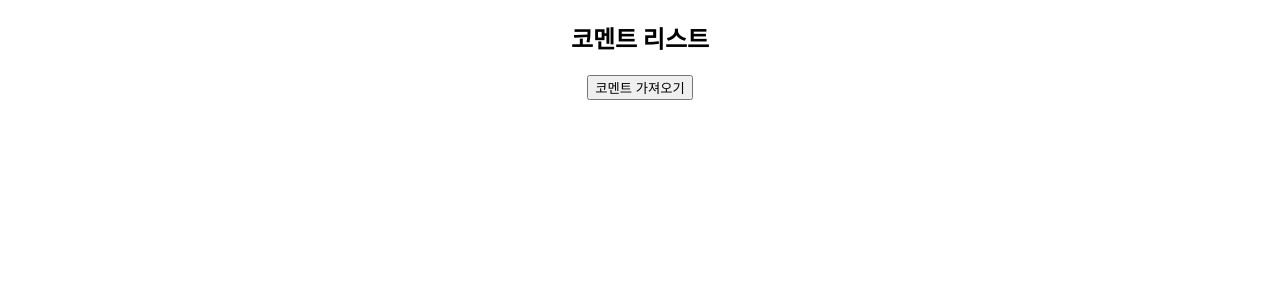
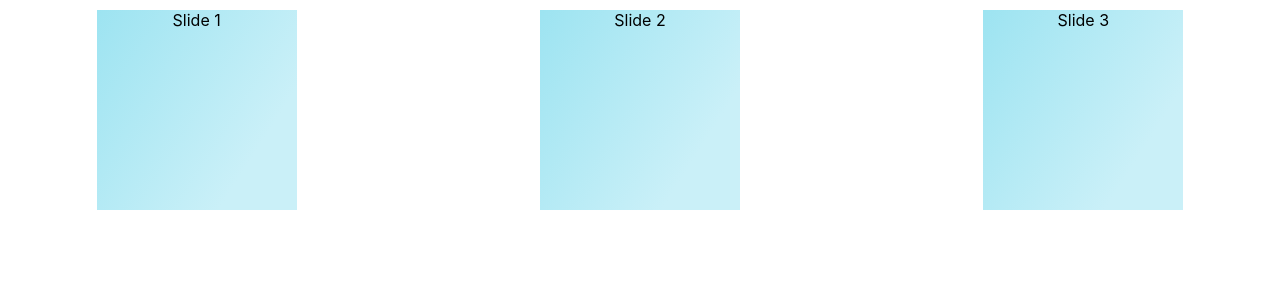
Before and after one commit to hyeseon-park/study-redux, a React (Create React App) app: page / in a window 1280 px wide. Shown: the top 300 px of the page. Built offline with nearby package versions, Linux system fonts and the light colour scheme.

Commit message:
swiper slide 개발

```diff
--- a/package.json
+++ b/package.json
@@ -14,6 +14,7 @@
     "redux": "^4.2.1",
     "redux-thunk": "^2.4.2",
     "styled-components": "^6.0.0-rc.6",
+    "swiper": "^10.0.3",
     "web-vitals": "^2.1.4"
   },
   "scripts": {
--- a/src/App.js
+++ b/src/App.js
@@ -1,10 +1,10 @@
 import "./App.css";
-import Posts from "./components/Posts";
+import Slide from "./components/Slide";
 
 function App() {
   return (
     <div className="App">
-      <Posts />
+      <Slide />
     </div>
   );
 }
--- /dev/null
+++ b/src/components/Slide.jsx
@@ -0,0 +1,38 @@
+import React from "react";
+import { Swiper, SwiperSlide } from "swiper/react";
+import "swiper/css";
+import styled from "styled-components";
+
+const SlideDiv = styled.div`
+  width: 200px;
+  height: 200px;
+  background: linear-gradient(122.64deg, #90e0ef -22.07%, #caf0f8 76.17%);
+  margin: 10px auto;
+  overflow: auto;
+`;
+
+const Slide = () => {
+  return (
+    <Swiper
+      spaceBetween={50}
+      slidesPerView={3}
+      onSlideChange={() => console.log("slide change")}
+      onSwiper={(swiper) => console.log(swiper)}
+    >
+      <SwiperSlide>
+        <SlideDiv>Slide 1</SlideDiv>
+      </SwiperSlide>
+      <SwiperSlide>
+        <SlideDiv>Slide 2</SlideDiv>
+      </SwiperSlide>
+      <SwiperSlide>
+        <SlideDiv>Slide 3</SlideDiv>
+      </SwiperSlide>
+      <SwiperSlide>
+        <SlideDiv>Slide 4</SlideDiv>
+      </SwiperSlide>
+    </Swiper>
+  );
+};
+
+export default Slide;
```
Also changed, not shown: 1 other file (tests, documents, lock files or other folders).
